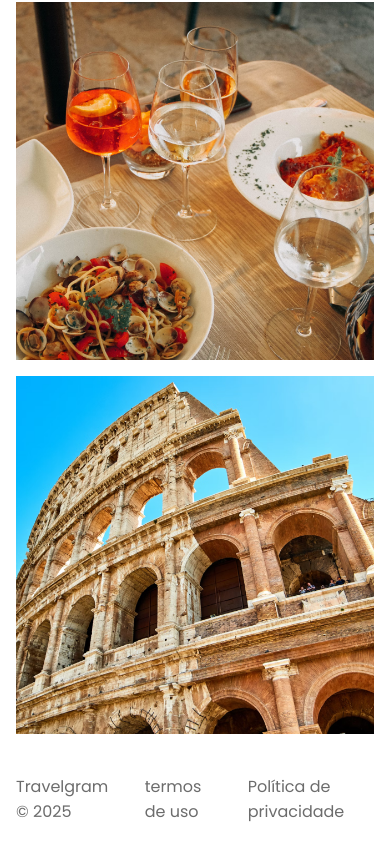
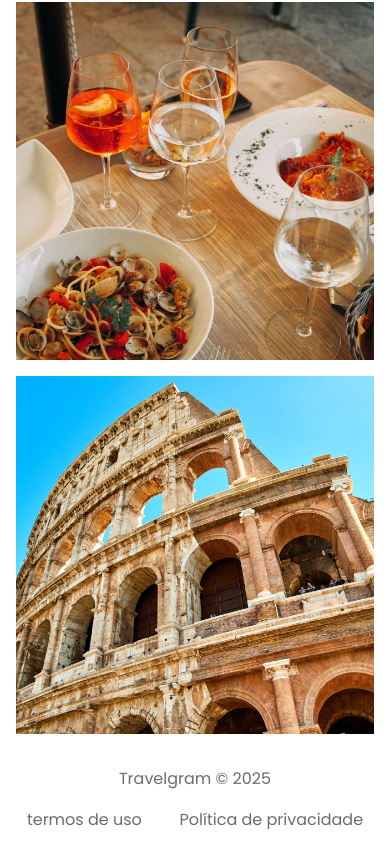
Before and after one commit to felipetrevisanic/travelgram, a plain HTML site: page index.html in a window 390 px wide. Shown: the part 4473-5321 px from the top of the page. Drawn offline with Linux system fonts and the light colour scheme; a web font is replaced by a local one.

Commit message:
add responsiviness to footer

```diff
--- a/styles/footer.css
+++ b/styles/footer.css
@@ -8,3 +8,22 @@ footer{
 footer span:nth-child(1){
     margin-right: auto;
 }
+
+@media (width < 80em) {
+    footer {
+        flex-wrap: wrap;
+        gap: 1rem;
+        padding-block: 1rem;
+        justify-content: space-around;
+    }
+
+
+    footer span:nth-child(1){
+        flex: 1 1 100%;
+        text-align: center;
+    }
+
+    footer span:not(span:nth-child(1)){
+        margin: auto;
+    }
+}
```
